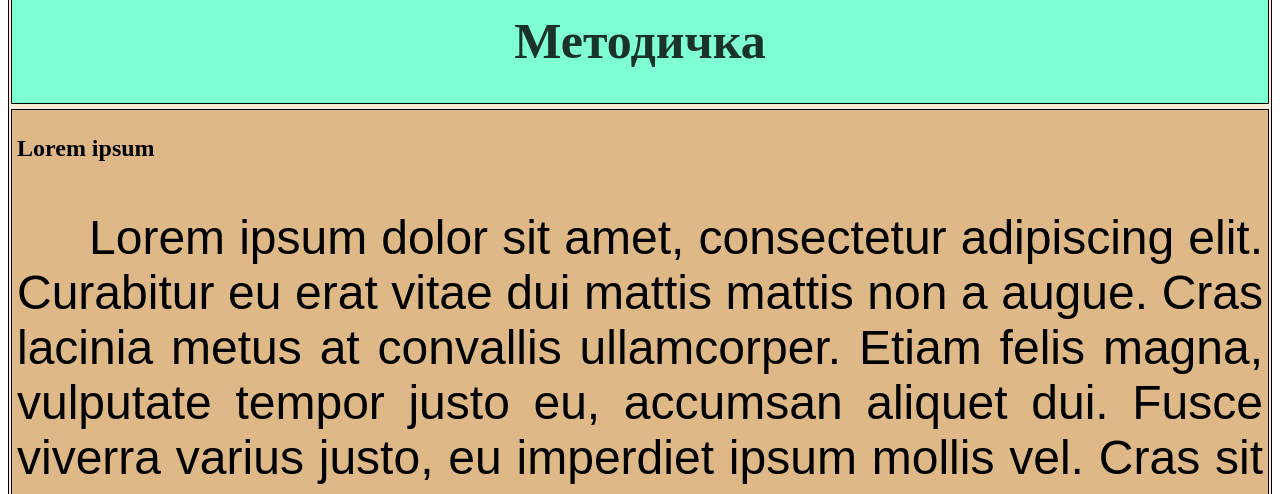
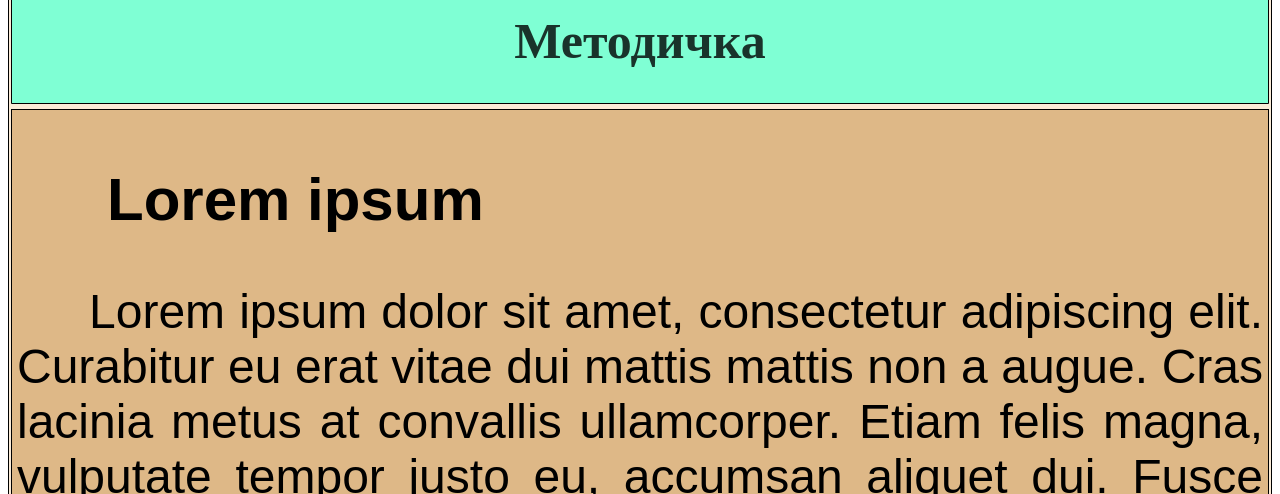
Before and after one commit to Allserovin/allserovin.github.io, a plain HTML site: page index.html in a window 1280 px wide. Shown: the part 306-800 px from the top of the page. Drawn offline with Linux system fonts and the light colour scheme.

Commit message:
Update index.html

```diff
--- a/index.html
+++ b/index.html
@@ -14,7 +14,7 @@
                 </div>
             </div>
             <div id="content">
-                <h2 id="">Lorem ipsum</h2>
+                <h2 class="Lorem">Lorem ipsum</h2>
                 <p class="parag">Lorem ipsum dolor sit amet, consectetur adipiscing elit. Curabitur eu erat vitae dui mattis mattis non a augue. Cras lacinia metus at convallis ullamcorper. Etiam felis magna, vulputate tempor justo eu, accumsan aliquet dui. Fusce viverra varius justo, eu imperdiet ipsum mollis vel. Cras sit amet risus molestie, ornare lorem eget, elementum metus. Praesent eleifend mollis eros, et sodales tellus blandit non. Sed ornare volutpat dictum. Donec egestas at tortor et efficitur. Donec eu leo dapibus, rutrum purus luctus, interdum augue. Curabitur elementum, massa in sodales tempor, erat odio gravida urna, quis imperdiet felis ligula ac nisl. Sed et nisi sit amet leo molestie ultrices. Integer laoreet quam at leo sodales, quis luctus tellus dictum. Etiam tincidunt magna ipsum. Phasellus luctus justo a odio egestas dictum. Mauris eleifend mollis ex ut mattis. Vestibulum ante ipsum primis in faucibus orci luctus et ultrices posuere cubilia curae;</p>
 
                 <p class="parag">Vestibulum accumsan lacus in condimentum aliquet. Etiam ornare lorem urna, vitae cursus nisl consequat quis. Praesent eu orci non lectus ullamcorper imperdiet at ut erat. Aliquam eleifend elit a velit finibus faucibus. Morbi sagittis nulla sed congue imperdiet. Donec porta lacus eget lectus placerat, vel lacinia sem rhoncus. Proin et nulla non nibh sodales ornare in et ex. Aenean iaculis purus sed libero egestas malesuada.</p>
```
